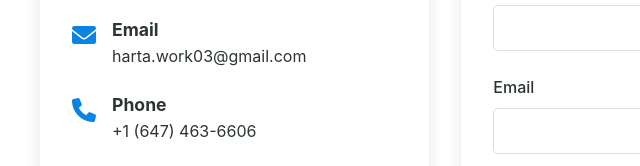
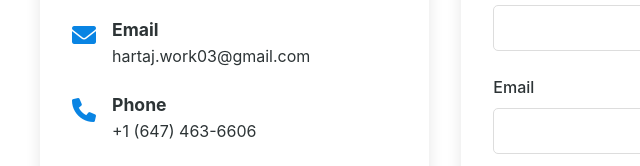
Before and after one commit to Hartawork03/Portfolio, a plain HTML site: page index.html in a window 1280 px wide. Shown: the part 5657-5823 px from the top of the page, 0-640 px from the left. Drawn offline with Linux system fonts and the light colour scheme.

Commit message:
index.html

```diff
--- a/index.html
+++ b/index.html
@@ -230,7 +230,7 @@
                                 <i class="fas fa-envelope"></i>
                                 <div>
                                     <h3>Email</h3>
-                                    <a href="mailto:harta.work03@gmail.com">harta.work03@gmail.com</a>
+                                    <a href="mailto:hartaj.work03@gmail.com">hartaj.work03@gmail.com</a>
                                 </div>
                             </div>
                             <div class="contact-item">
```
